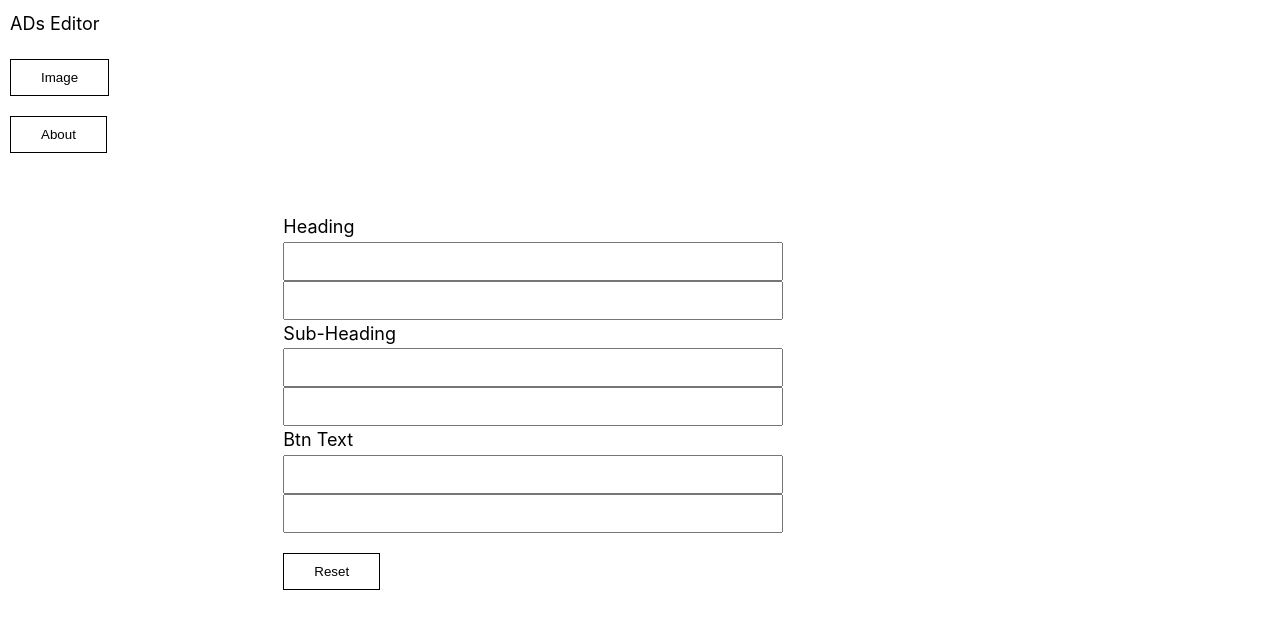
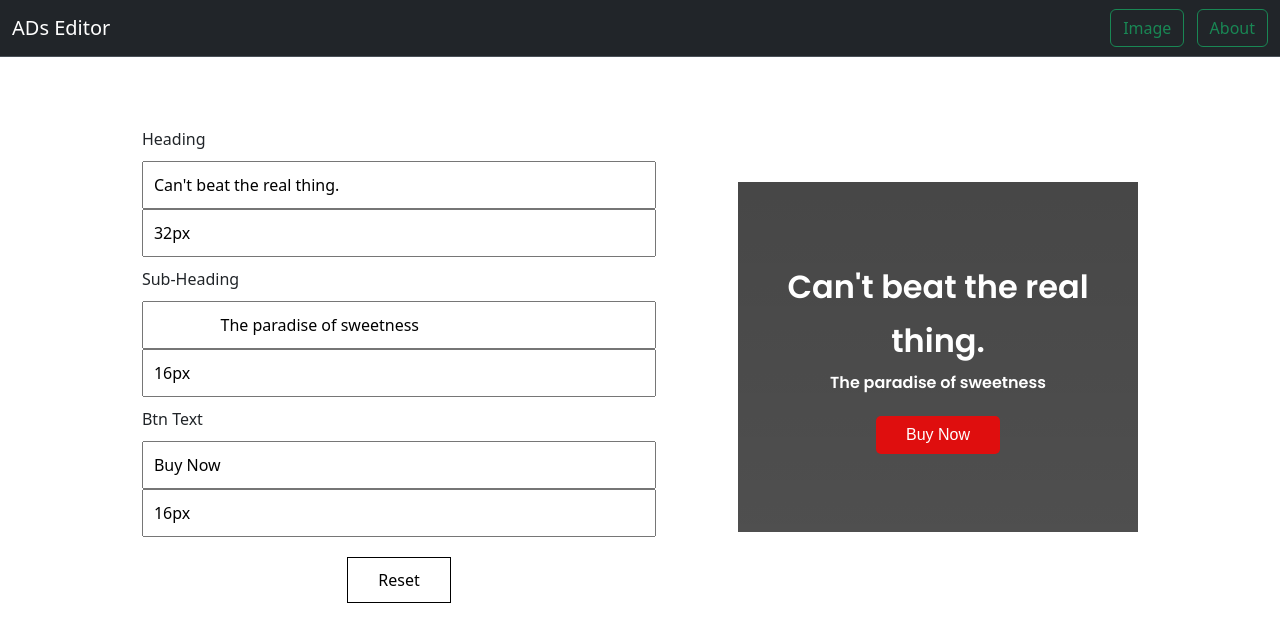
Before and after one commit to swwayam/html-playground-starter-master, a plain HTML site: page index.html in a window 1280 px wide. Drawn offline with nearby package versions, Linux system fonts and the light colour scheme.

Commit message:
css change

```diff
--- a/index.html
+++ b/index.html
@@ -18,7 +18,7 @@
 		</nav>
 
 		<main>
-			<div>
+			<div class="inputs">
 				<div class="div">
 					<label for="">Heading</label>
 					<br>
@@ -41,19 +41,21 @@
 
 				</div>
 
+
 				<!--  <iframe src="./template.html" id="iframe1" width="300" height="250" frameborder="0"></iframe> -->
+					<button onclick="btn()" style="margin-top: 20px;">Reset</button>
 
-				<button onclick="btn()">Reset</button>
+
 			</div>
 
 			<div>
-				<!-- <iframe src="./template.html" width="400" id="iframe" height="350" frameborder="0"></iframe> -->
+				<iframe src="./template.html" width="400" id="iframe" height="350" frameborder="0"></iframe>
 			</div>
 
 
 		</main>
-		<!-- <link rel="stylesheet" href="https://cdn.jsdelivr.net/npm/bootstrap@5.3.2/dist/css/bootstrap.min.css
-		"> -->
+		<link rel="stylesheet" href="https://cdn.jsdelivr.net/npm/bootstrap@5.3.2/dist/css/bootstrap.min.css
+		">
 		<script src="/script.js"></script>
 	</body>
 </html>
--- a/style.css
+++ b/style.css
@@ -1,5 +1,4 @@
 body {
-	padding: 10px;
 	margin: 0;
 	font-family: -apple-system, BlinkMacSystemFont, Segoe UI, Roboto, Oxygen, Ubuntu, Cantarell,
 		Fira Sans, Droid Sans, Helvetica Neue, sans-serif;
@@ -25,8 +24,8 @@ main {
 
 input {
 	/* display: block; */
-	width: 500px;
 	padding: 10px;
+	width: 100%;
 }
 
 button {
@@ -35,7 +34,15 @@ button {
 	margin-top: 20px;
 	border: 1px solid black;
 	background: #fff;
+}
 
+
+.inputs{
+	display: flex;
+	flex-direction: column;
+	justify-content: center;
+	align-items: center;
+	gap: 1;
 }
 
 label {
@@ -44,7 +51,7 @@ label {
 }
 
 .div{
-	width: 500px;
+	min-width: 50%;
 }
 
 @media (max-width: 1150px) {
```
